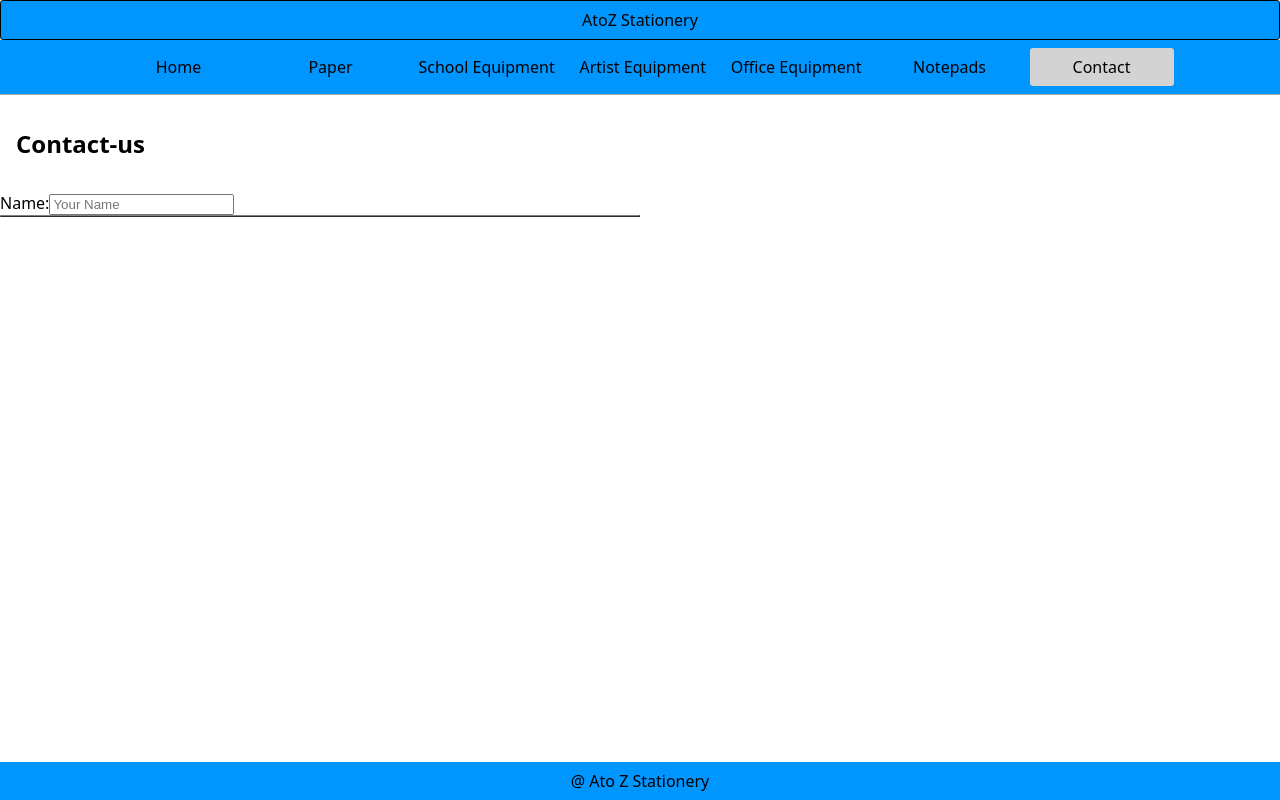
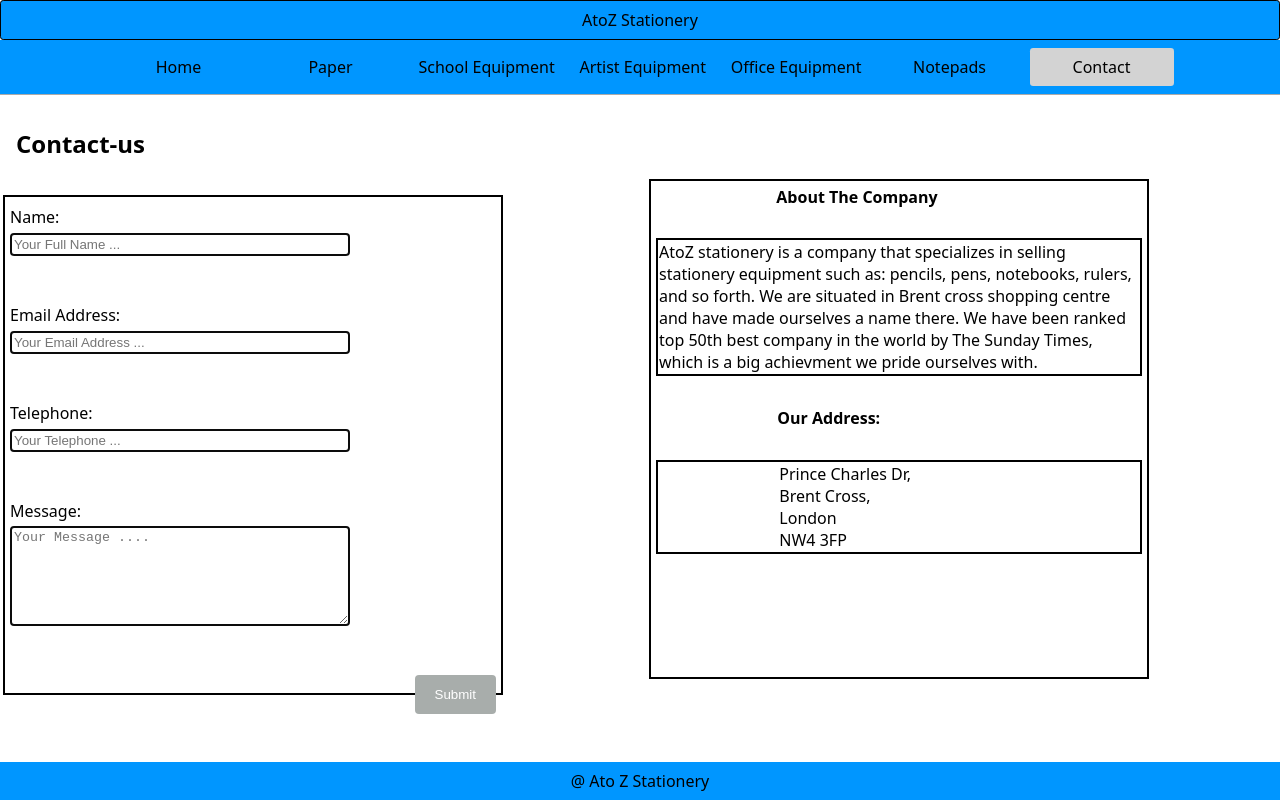
Before and after one commit to Saddiqyusuf/stackblitz-starters-vpbqhbif, a website: page contact.html in a window 1280 px wide. Drawn offline with Linux system fonts and the light colour scheme.

Commit message:
image addition

```diff
--- a/contact.html
+++ b/contact.html
@@ -22,12 +22,48 @@
     <main>
       <h1>Contact-us</h1>
     </main>
-    <table border="1px" width="50%" >
-      <tr >
-        <label for="name"> Name:</label>
-        <input type="text" id="name" name="name" placeholder="Your Name" >
-      </tr>
-    </table>
+    <form action="#" >
+      <label for="name" id="name"> Name: </label> &emsp;&emsp;&emsp; &emsp;&emsp;
+      <input type="text" id="name" name="name" placeholder="Your Full Name ..." > </br> </br> </br>
+      <label for="email" id="email"> Email Address: </label> &nbsp;&nbsp;&nbsp;&nbsp; &nbsp;&nbsp;
+      <input type="text" id="email" name="email" placeholder="Your Email Address ..." > </br> </br> </br>
+      <label for="tel" id="tel"> Telephone: </label> &emsp;&emsp;&emsp;&nbsp;&nbsp;
+      <input type="text" id="tel" name="tel" placeholder="Your Telephone ..." ></br> </br> </br>
+
+      <label for="message" id="message" name="message"  > Message: </label> &emsp;&emsp;&emsp;&nbsp;&nbsp; &nbsp;
+      <textarea id="message" name="message" placeholder="Your Message ...." style="height:100px" ></textarea> </br></br> </br>
+      <input type="submit" id="submit" name="submit" value="Submit" >
+    </form>
+
+    <div class="box" >
+    <table style="border:2px">
+    <tr>
+    &emsp;&emsp;&emsp;&emsp;&emsp; &emsp;&emsp; <b>About The Company </b>
+      <td>AtoZ stationery is  a company that specializes in selling stationery equipment such as: pencils, pens, notebooks, rulers, and so forth. We are situated in Brent cross shopping centre  and have made ourselves a name there. We have been ranked top 50th best company in the world by The Sunday Times, which is a big achievment we pride ourselves with.
+      </td>
+    </tr>
+  </br>
+  <tr>
+    <td style="border: 0px">
+    &emsp;&emsp;&emsp;&emsp;&emsp; &emsp;&emsp;<b> Our Address: </b>
+    </td>
+  </tr>
+    <tr>
+
+      <td>
+      &emsp;&emsp;&emsp;&emsp;&emsp; &emsp;&emsp; Prince Charles Dr, </br>
+
+      &emsp;&emsp;&emsp;&emsp;&emsp; &emsp;&emsp; Brent Cross, </br>
+
+      &emsp;&emsp;&emsp;&emsp;&emsp; &emsp;&emsp; London </br>
+
+      &emsp;&emsp;&emsp;&emsp;&emsp; &emsp;&emsp; NW4 3FP
+      </td>
+    </tr>
+  </table>
+
+    </div>
+
   </body>
   <footer > @ Ato Z Stationery
 </footer>
--- a/styles.css
+++ b/styles.css
@@ -55,6 +55,16 @@ nav a[aria-current='page'] {
   background-color: #D3D3D3;
 
 }
+form{
+  width: 60%;
+  height: 50%;
+  border: 1px solid;
+
+}
+table, tr, td{
+  border: 2px solid;
+  border-spacing: 0 30px;
+}
 footer {
   position: fixed;
   bottom: 0%;
@@ -65,7 +75,47 @@ footer {
   color: #000000
 
 }
+form{
+  border: 2px solid;
+  width: 500px;
+  height: 500px;
+  padding: 5px;
+  margin: 3px;
+  box-align: left;
+}
+input[type=text],textarea {
+  width: 70%;
+  padding: 2px;
+  border: 2px solid rgb(12, 12, 12);
+  border-radius: 4px;
+  resize: vertical;
+}
+.box{
+  position: absolute;
+  right: 10%;
+  top: 22%;
+  border: 2px solid;
+  width: 500px;
+  height: 500px;
+  padding: 5px;
+  margin: 3px;
+  box-align: right;
+}
+input[type=submit] {
+  background-color: #a8adab;
+  color: white;
+  padding: 12px 20px;
+  border: none;
+  border-radius: 4px;
+  cursor: pointer;
+  float: right;
+}
 
+label {
+  padding: 4px 4px 4px 0;
+  vertical-align: top;
+  display: inline-block;
+}
 main {
   padding: 1rem;
 
```
